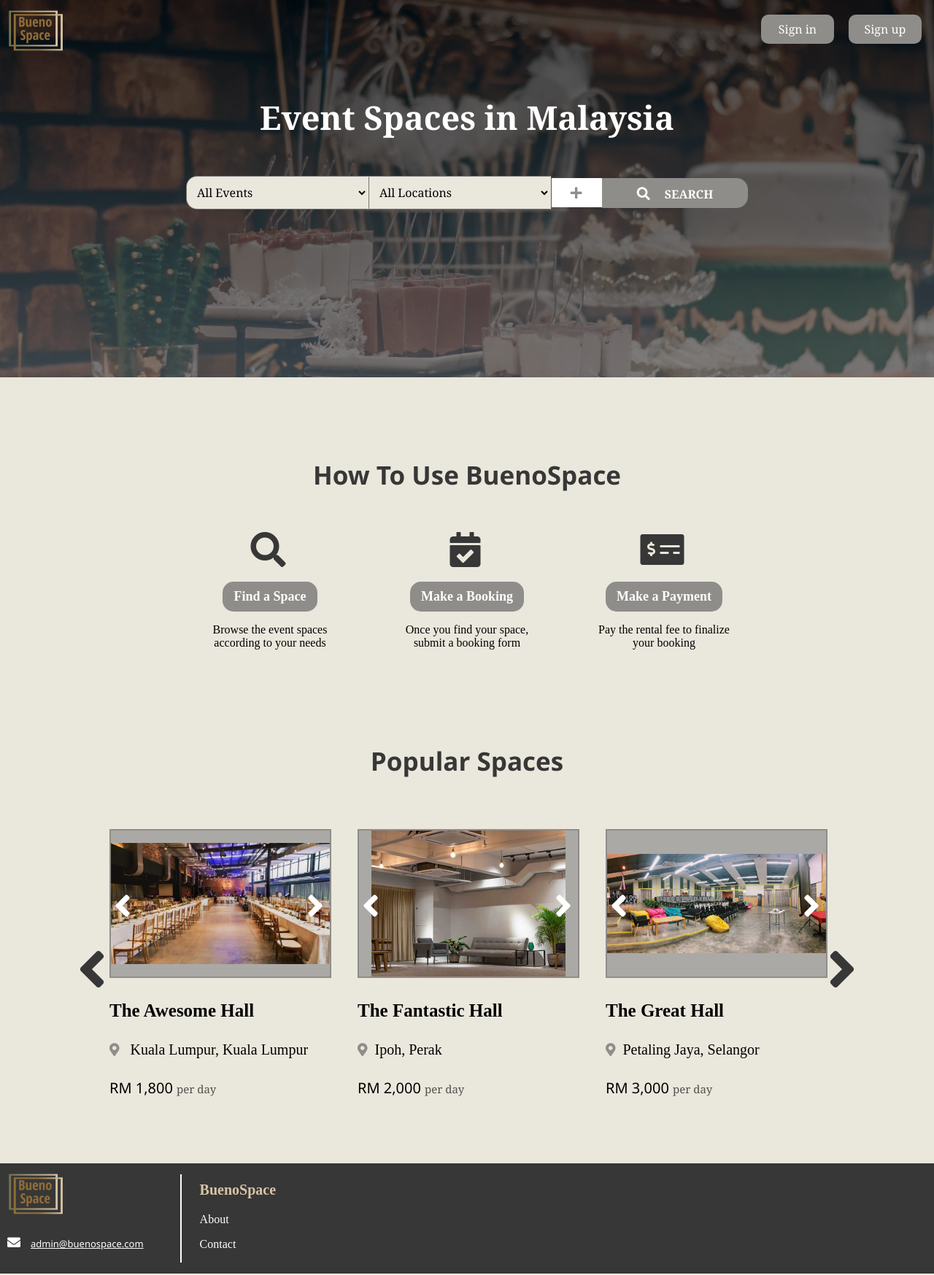
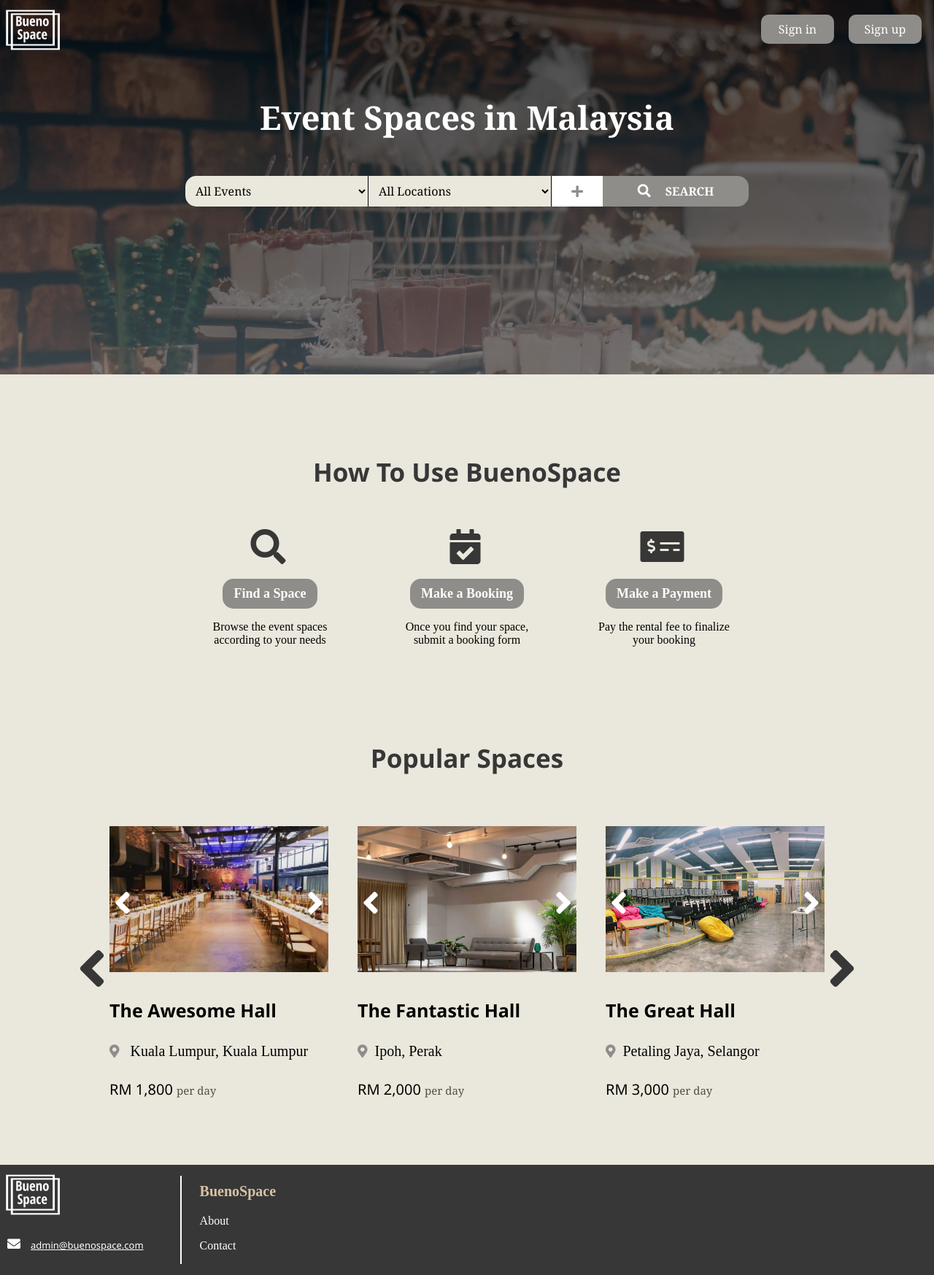
Before and after one commit to baiyuankok/BuenoSpace, a PHP site: page /resources/main_page.html in a window 1280 px wide. Shown: the whole page at 73% size. Run offline with PHP 8.4, Linux system fonts and the light colour scheme.

Commit message:
fixed logo, events search bar and '+' icon

```diff
--- a/resources/css/custom.css
+++ b/resources/css/custom.css
@@ -3,7 +3,7 @@ body {
 }
 
 .logo img {
-    padding: 10px 5px 5px;
+    padding: 10px 5px 10px;
 }
 
 .header-div {
@@ -147,13 +147,23 @@ body {
     color: white;
 }
 
+#main-search-bar {
+    height: 42px;
+}
+
+.dropdown {
+    border-right: 0.5px solid black;
+}
+
 .search-bar {
     width: 250px;
+    height: 100%;
     font-family: Georgia, Garamond, serif;
-    padding: 10px;
     font-size: medium;
-    border-right-color: transparent;
+    border: none;
+    outline: none;
     background-color: #eae7dc;
+    padding-left: 10px;
 }
 
 .form-center, .column-center {
@@ -267,14 +277,23 @@ input[type=number]::-webkit-outer-spin-button {
     flex-flow: column wrap;
 }
 
+.dropdown, #search-icon, #more-options {
+    height: 100%;
+}
+
+#more-options {
+    width: 70px;
+    border-right: none;
+    background-color: white;
+}
+
 #price-capacity-btn {
-    width: 70px;
-    height: 39.5px;
-    border-right-color: transparent;
-    border-left-width: 0.5px;
-    background-color: white;
-    border-top: 1px;
-    border-bottom: 1px;
+    width: 100%;
+    height: 100%;
+    background-color: transparent;
+    border: none;
+    padding: 0;
+    margin: 0;
 }
 
 #price-capacity-btn:hover {
@@ -295,18 +314,12 @@ input[type=number]::-webkit-outer-spin-button {
     font-size: medium;
     font-weight: bold;
     width: 200px;
-    height: 41px;
-    padding: 10px;
+    height: 100%;
     background-color: #8e8d8a;
     color: white;
-    border: 1px solid #8e8d8a;
+    border: none;
     border-top-right-radius: 15px;
     border-bottom-right-radius: 15px;
-}
-
-.events-home {
-    border-top-left-radius: 15px;
-    border-bottom-left-radius: 15px;
 }
 
 .location-home, .events-home:hover {
@@ -424,9 +437,8 @@ input[type=number]::-webkit-outer-spin-button {
 .each-img {
     width: 300px;
     height: 200px;
-    object-fit: contain;
-    border: 2px solid #8e8d8a;
-    background-color: #aaa9a5;
+    object-fit: cover;
+    border: none;
 }
 
 .space-imgs > .space-btn-right {
@@ -457,7 +469,7 @@ input[type=number]::-webkit-outer-spin-button {
 }
 
 .space-name {
-    font-family: papyrus, 'Times New Roman', Times, serif;
+    font-family: 'Segoe UI', Tahoma, Verdana, sans-serif;
     font-size: 25px;
     font-weight: bold;
 }
--- a/resources/main_page.html
+++ b/resources/main_page.html
@@ -18,8 +18,8 @@
                 <button id="sign-up-btn" class="small-btn">Sign up</button>
             </div>
             <div id="sign-in-section" class="dropdown-menu">
-                <a class="sign-in-dropdown" href="/">Sign in as customer</a>
-                <a class="sign-in-dropdown" href="/">Sign in as owner</a>
+                <a class="sign-in-dropdown">Sign in as customer</a>
+                <a class="sign-in-dropdown">Sign in as owner</a>
             </div>
         </div>
     </header>
@@ -32,10 +32,12 @@
             <div class="main-search-component">
                 <!-- Form for searching/filtering spaces -->
                 <form class="form-center" action="" method="post">
-                    <div class="row-center">
+                    <div class="row-center" id="main-search-bar">
                         <div class="dropdown">
-                            <select class="events-home search-bar" name="events" id="select2" tabindex="-1">
-                                <option value="all-events" data-select2-id="2">All Events</option>
+                            <select class="events-home search-bar" name="events" id="events-select" tabindex="-1"
+                                style="border-bottom-left-radius: 15px; border-top-left-radius: 15px;"
+                                onclick="changeBorderRadius()">
+                                <option value="all-events">All Events</option>
                                 <option value="annual-dinner">Annual Dinner</option>
                                 <option value="product-launch">Product Launch</option>
                                 <option value="training">Training</option>
@@ -74,8 +76,8 @@
                         </div>
 
                         <div class="dropdown">
-                            <select class="location-home search-bar" name="location" id="select1" tabindex="-1">
-                                <option value="all" data-select2-id="4">All Locations</option>
+                            <select class="location-home search-bar" name="location" id="location-select" tabindex="-1">
+                                <option value="all">All Locations</option>
                                 <option value="petaling-jaya">Petaling Jaya</option>
                                 <option value="subang-jaya">Subang Jaya</option>
                                 <option value="sg-buloh">Sg Buloh</option>
@@ -434,13 +436,21 @@
             }
         }
 
-        // Close the "sign-in" dropdown if the user clicks outside of it
+        // Listen to all onclick events
         window.onclick = function (event) {
+            // Close the "sign-in" dropdown if the user clicks outside of it
             if (event.target.id != "sign-in-btn") {
                 var signInSec = document.getElementById("sign-in-section");
                 if (signInSec.classList.contains("show-sign-in")) {
                     signInSec.classList.remove("show-sign-in");
                     document.getElementById("sign-in-btn").disabled = false;
+                }
+            }
+            // Change the events dropdown border radius to curve if the user clicks outside of it
+            if (event.target.id != "events-select") {
+                var eventSelect = document.getElementById("events-select");
+                if (eventSelect.style.borderBottomLeftRadius == "0px") {
+                    eventSelect.style.borderBottomLeftRadius = "15px";
                 }
             }
         }
@@ -538,6 +548,17 @@
         function clearCapacity() {
             document.getElementById("capacity").value = "";
         }
+
+        // Change the main search bar border radius and remove black border when clicking
+        function changeBorderRadius() {
+            var eventSelect = document.getElementById("events-select");
+            if (eventSelect.style.borderBottomLeftRadius == "15px") {
+                eventSelect.style.borderBottomLeftRadius = "0px";
+            } else {
+                eventSelect.style.borderBottomLeftRadius = "15px";
+            }
+        }
+
     </script>
 </body>
 
```
Also changed, not shown: resources/assets/logo.png.
